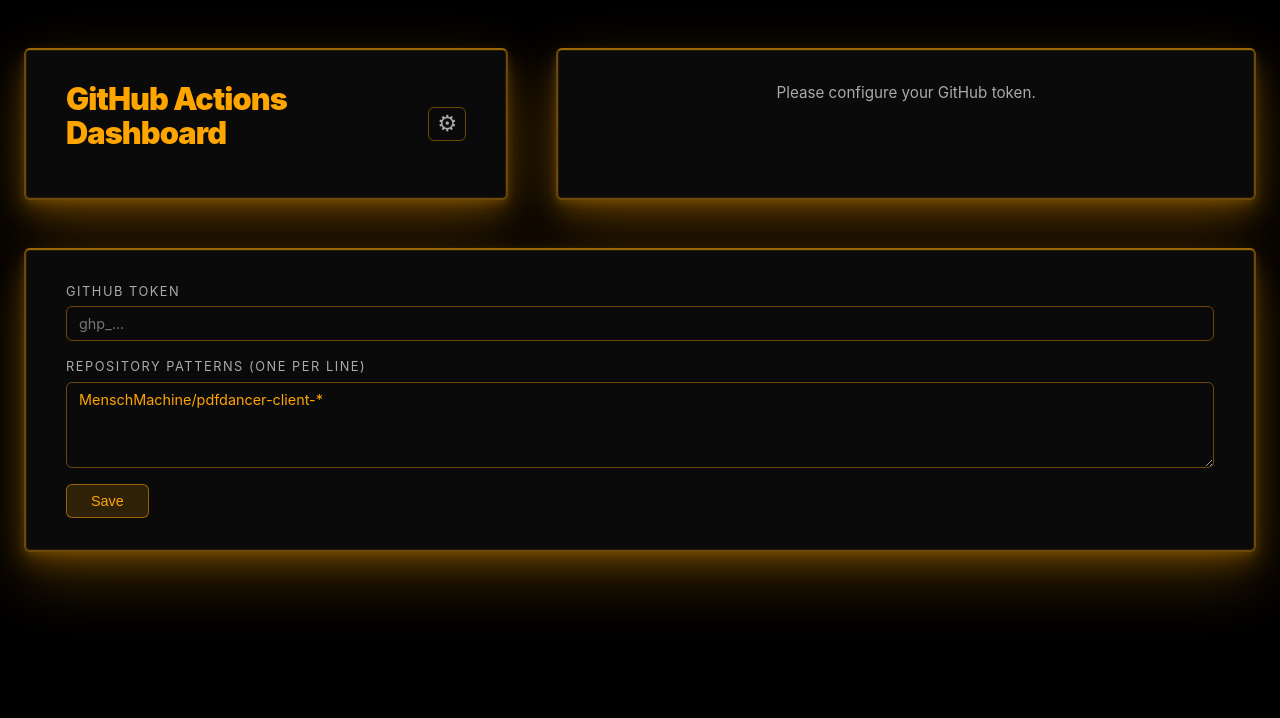
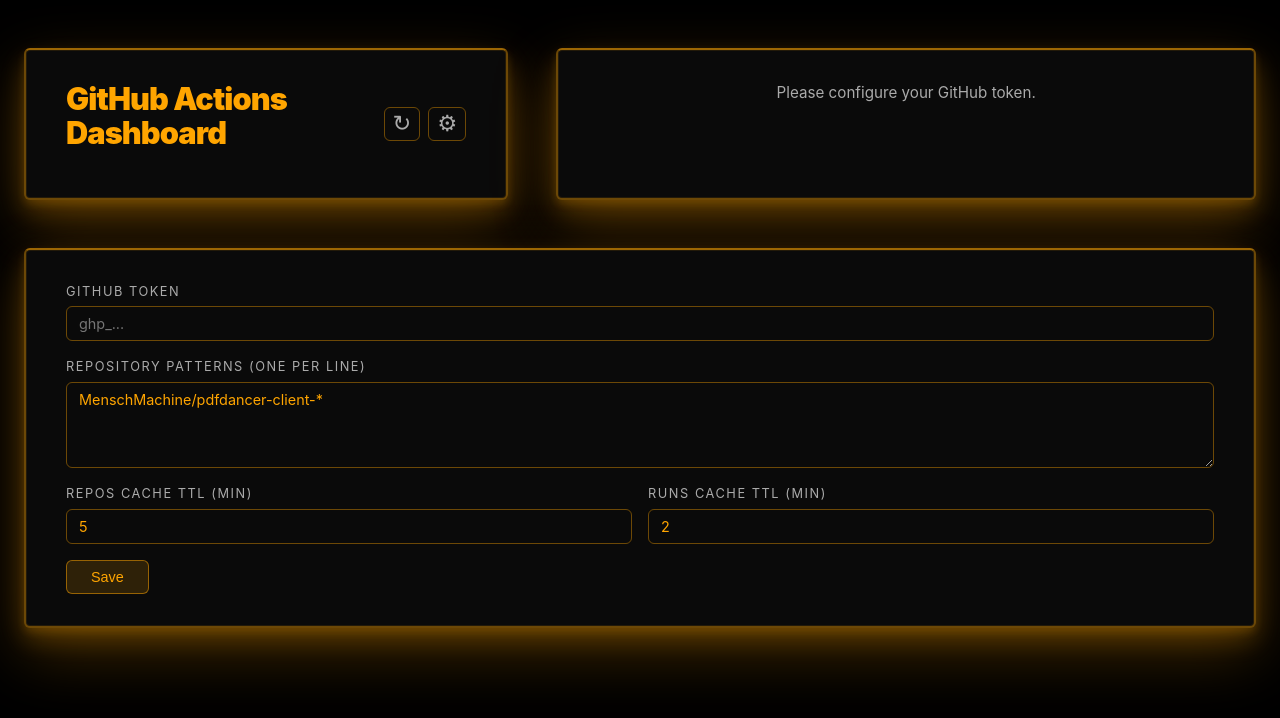
Before and after one commit to MenschMachine/github-dashboard, a React (Vite) app: page / in a window 1280 px wide. Both pictures are taken after a click on the button "Settings". Shown: the top 718 px of the page. Built offline with nearby package versions, Linux system fonts and the light colour scheme.

Commit message:
feat(dashboard): add cache TTL settings and refresh button
Added settings for cache TTL of repositories and workflow runs, and a refresh button to clear cache and reload data.

```diff
--- a/src/components/Dashboard.css
+++ b/src/components/Dashboard.css
@@ -92,6 +92,24 @@
   display: flex;
   align-items: center;
   justify-content: space-between;
+}
+
+.header-buttons {
+  display: flex;
+  gap: 0.5rem;
+}
+
+.settings-field-row {
+  display: flex;
+  gap: 1rem;
+}
+
+.settings-field-row .settings-field {
+  flex: 1;
+}
+
+.settings-field-row input[type="number"] {
+  width: 100%;
 }
 
 .settings-toggle {
--- a/src/components/Dashboard.jsx
+++ b/src/components/Dashboard.jsx
@@ -1,12 +1,16 @@
 import { useState, useEffect } from 'react';
-import { fetchDashboardData } from '../github.js';
+import { fetchDashboardData, clearCache } from '../github.js';
 import StatsBar from './StatsBar';
 import RepositoryCard from './RepositoryCard';
 import './Dashboard.css';
 
 const LS_TOKEN_KEY = 'gh-dashboard-token';
 const LS_PATTERNS_KEY = 'gh-dashboard-patterns';
+const LS_REPOS_TTL_KEY = 'gh-dashboard-repos-ttl';
+const LS_RUNS_TTL_KEY = 'gh-dashboard-runs-ttl';
 const DEFAULT_PATTERNS = 'MenschMachine/pdfdancer-client-*';
+const DEFAULT_REPOS_TTL = 5;
+const DEFAULT_RUNS_TTL = 2;
 
 export default function Dashboard() {
   const [data, setData] = useState(null);
@@ -19,8 +23,18 @@
     localStorage.getItem(LS_PATTERNS_KEY) || DEFAULT_PATTERNS
   );
 
+  const [reposTtl, setReposTtl] = useState(() =>
+    Number(localStorage.getItem(LS_REPOS_TTL_KEY)) || DEFAULT_REPOS_TTL
+  );
+  const [runsTtl, setRunsTtl] = useState(() =>
+    Number(localStorage.getItem(LS_RUNS_TTL_KEY)) || DEFAULT_RUNS_TTL
+  );
+
   const [draftToken, setDraftToken] = useState(token);
   const [draftPatterns, setDraftPatterns] = useState(repoPatterns);
+  const [draftReposTtl, setDraftReposTtl] = useState(reposTtl);
+  const [draftRunsTtl, setDraftRunsTtl] = useState(runsTtl);
+  const [refreshCounter, setRefreshCounter] = useState(0);
 
   useEffect(() => {
     if (!token) return;
@@ -34,7 +48,10 @@
       .map(p => p.trim())
       .filter(Boolean);
 
-    fetchDashboardData(token, patterns)
+    fetchDashboardData(token, patterns, {
+      reposTtl: reposTtl * 60 * 1000,
+      runsTtl: runsTtl * 60 * 1000,
+    })
       .then(result => {
         if (!cancelled) {
           setData(result);
@@ -49,14 +66,23 @@
       });
 
     return () => { cancelled = true; };
-  }, [token, repoPatterns]);
+  }, [token, repoPatterns, reposTtl, runsTtl, refreshCounter]);
 
   function handleSave() {
     localStorage.setItem(LS_TOKEN_KEY, draftToken);
     localStorage.setItem(LS_PATTERNS_KEY, draftPatterns);
+    localStorage.setItem(LS_REPOS_TTL_KEY, draftReposTtl);
+    localStorage.setItem(LS_RUNS_TTL_KEY, draftRunsTtl);
     setToken(draftToken);
     setRepoPatterns(draftPatterns);
+    setReposTtl(draftReposTtl);
+    setRunsTtl(draftRunsTtl);
     setSettingsOpen(false);
+  }
+
+  function handleRefresh() {
+    clearCache();
+    setRefreshCounter(c => c + 1);
   }
 
   const settingsPanel = (
@@ -81,6 +107,28 @@
           placeholder="org/repo-*"
         />
       </div>
+      <div className="settings-field-row">
+        <div className="settings-field">
+          <label htmlFor="repos-ttl">Repos Cache TTL (min)</label>
+          <input
+            id="repos-ttl"
+            type="number"
+            min="0"
+            value={draftReposTtl}
+            onChange={e => setDraftReposTtl(Number(e.target.value))}
+          />
+        </div>
+        <div className="settings-field">
+          <label htmlFor="runs-ttl">Runs Cache TTL (min)</label>
+          <input
+            id="runs-ttl"
+            type="number"
+            min="0"
+            value={draftRunsTtl}
+            onChange={e => setDraftRunsTtl(Number(e.target.value))}
+          />
+        </div>
+      </div>
       <button className="settings-save" onClick={handleSave}>Save</button>
     </div>
   );
@@ -89,6 +137,15 @@
     <header className="dashboard-header elevated-section">
       <div className="dashboard-header-row">
         <h1 className="dashboard-title">GitHub Actions Dashboard</h1>
+        <div className="header-buttons">
+          <button
+            className="settings-toggle"
+            onClick={handleRefresh}
+            aria-label="Refresh"
+            title="Clear cache and refresh"
+          >
+            &#8635;
+          </button>
           <button
             className="settings-toggle"
             onClick={() => setSettingsOpen(!settingsOpen)}
@@ -96,6 +153,7 @@
           >
             &#9881;
           </button>
+        </div>
       </div>
     </header>
   );
--- a/src/github.js
+++ b/src/github.js
@@ -18,14 +18,23 @@
   return data;
 }
 
-export async function fetchDashboardData(token, patterns) {
+export function clearCache() {
+  const keys = [];
+  for (let i = 0; i < localStorage.length; i++) {
+    const key = localStorage.key(i);
+    if (key.startsWith('gh-cache-')) keys.push(key);
+  }
+  keys.forEach(k => localStorage.removeItem(k));
+}
+
+export async function fetchDashboardData(token, patterns, { reposTtl = 5 * 60 * 1000, runsTtl = 2 * 60 * 1000 } = {}) {
   const octokit = new Octokit({ auth: token });
 
   const orgs = [...new Set(patterns.map(p => p.split('/')[0]))];
 
   const allRepos = [];
   for (const org of orgs) {
-    const repos = await cachedFetch(`gh-cache-repos-${org}`, 5 * 60 * 1000, () =>
+    const repos = await cachedFetch(`gh-cache-repos-${org}`, reposTtl, () =>
       octokit.paginate(octokit.repos.listForOrg, {
         org,
         per_page: 100,
@@ -39,7 +48,7 @@
 
   const repoResults = await Promise.all(
     matched.map(async (repo) => {
-      const data = await cachedFetch(`gh-cache-runs-${repo.full_name}`, 2 * 60 * 1000, async () => {
+      const data = await cachedFetch(`gh-cache-runs-${repo.full_name}`, runsTtl, async () => {
         const { data } = await octokit.actions.listWorkflowRunsForRepo({
           owner: repo.owner.login,
           repo: repo.name,
```
Lines whose indentation alone changed are shown as unchanged.
